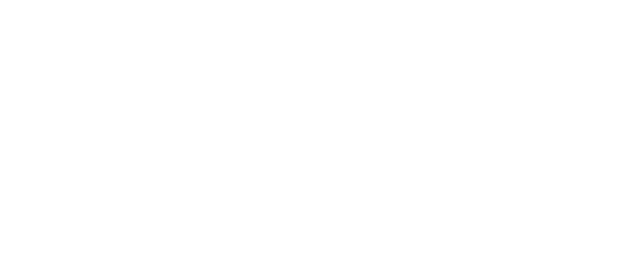
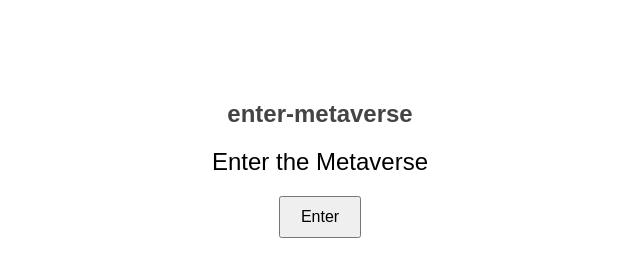
Before and after one commit to acciojob/enter-metaverse-ABHILASH-KUMAR-MEHTA, a website: page main.html in a window 1280 px wide. Shown: the whole page, without its empty margins (320-960 px from the left). Drawn offline with Linux system fonts and the light colour scheme.

Commit message:
created a submission

```diff
--- a/main.html
+++ b/main.html
@@ -8,6 +8,13 @@
 
 <body>
 	<!-- the entire body must be written by student -->
+
+     <h2>enter-metaverse</h2>
+
+  <p id="status">Enter the Metaverse</p>
+  <button id="enterBtn">Enter</button>
+
+
     <script type="text/javascript" src="./script.js">
 </script>
 
--- a/script.js
+++ b/script.js
@@ -1 +1,7 @@
 //your JS code here. If required.
+const statusParagraph = document.getElementById("status");
+const enterButton = document.getElementById("enterBtn");
+
+enterButton.addEventListener("click", () => {
+  statusParagraph.outerHTML = "<h1 id='status'>Entered Metaverse</h1>";
+});
--- a/styles.css
+++ b/styles.css
@@ -1 +1,21 @@
 /*  your css code here. If applicable */
+body {
+  font-family: Arial, sans-serif;
+  text-align: center;
+  margin-top: 100px;
+}
+
+h2 {
+  color: #444;
+}
+
+#status {
+  font-size: 24px;
+  margin: 20px 0;
+}
+
+#enterBtn {
+  padding: 10px 20px;
+  font-size: 16px;
+  cursor: pointer;
+}
```
